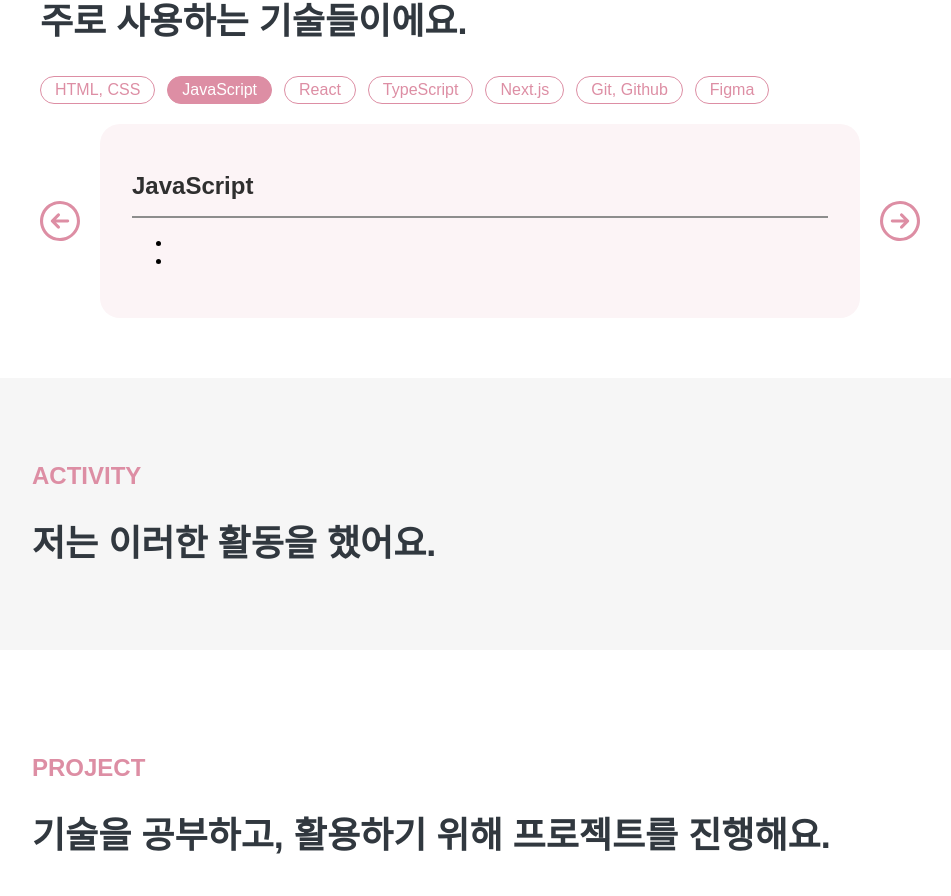
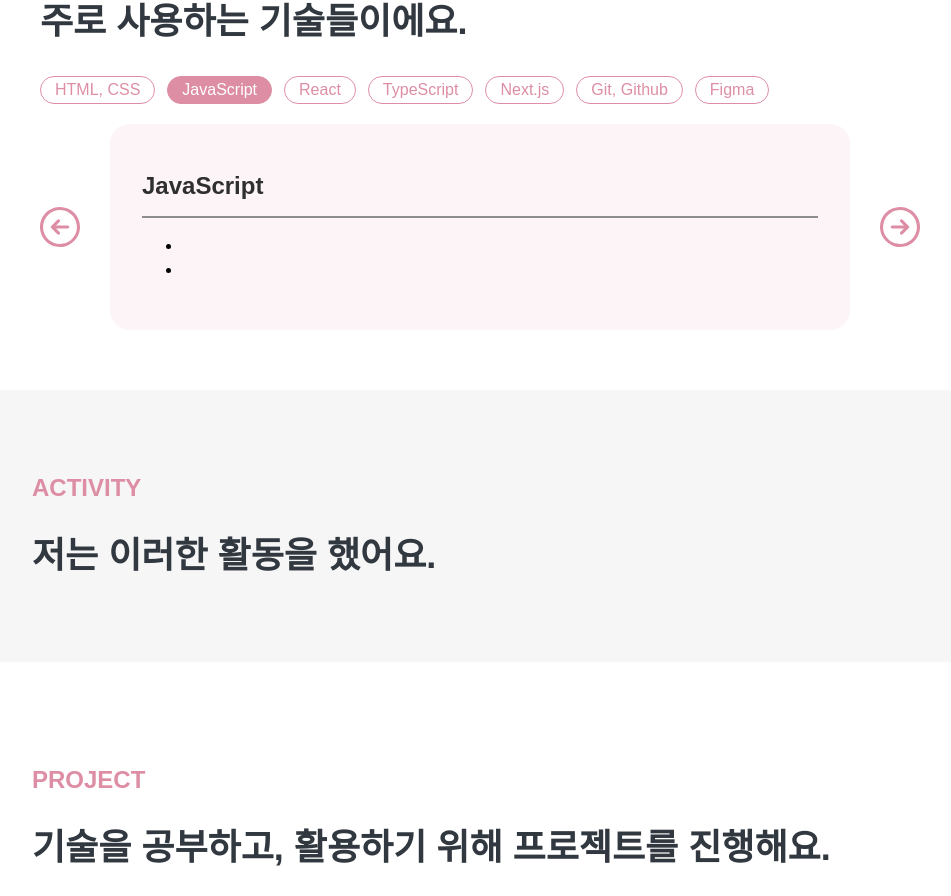
Before and after one commit to syhgpd/portfolio, a React (Create React App) app: page / in a window 1280 px wide. Shown: the part 820-1716 px from the top of the page, without its empty margins (160-1111 px from the left). Built offline with nearby package versions, Linux system fonts and the light colour scheme; grey boxes are pictures that could not be loaded; what emotion-reset would draw is missing.

Commit message:
chore : key 추가

```diff
--- a/src/components/skill/DetailSkill.tsx
+++ b/src/components/skill/DetailSkill.tsx
@@ -12,7 +12,7 @@
       <hr />
       <ul>
         {content.map((item) => (
-          <li>{item}</li>
+          <li key={item}>{item}</li>
         ))}
       </ul>
     </DetailSkillContainer>
@@ -20,6 +20,7 @@
 };
 
 const DetailSkillContainer = styled.div`
+  margin: 0 10px;
   background-color: ${({ theme }) => theme.lightPink};
   border-radius: 20px;
   padding: 32px;
@@ -32,6 +33,9 @@
     margin: 12px 0;
     border: 0.5px solid ${({ theme }) => theme.gray700};
   }
+  > ul {
+    line-height: 24px;
+  }
 `;
 
 export default DetailSkill;
```
